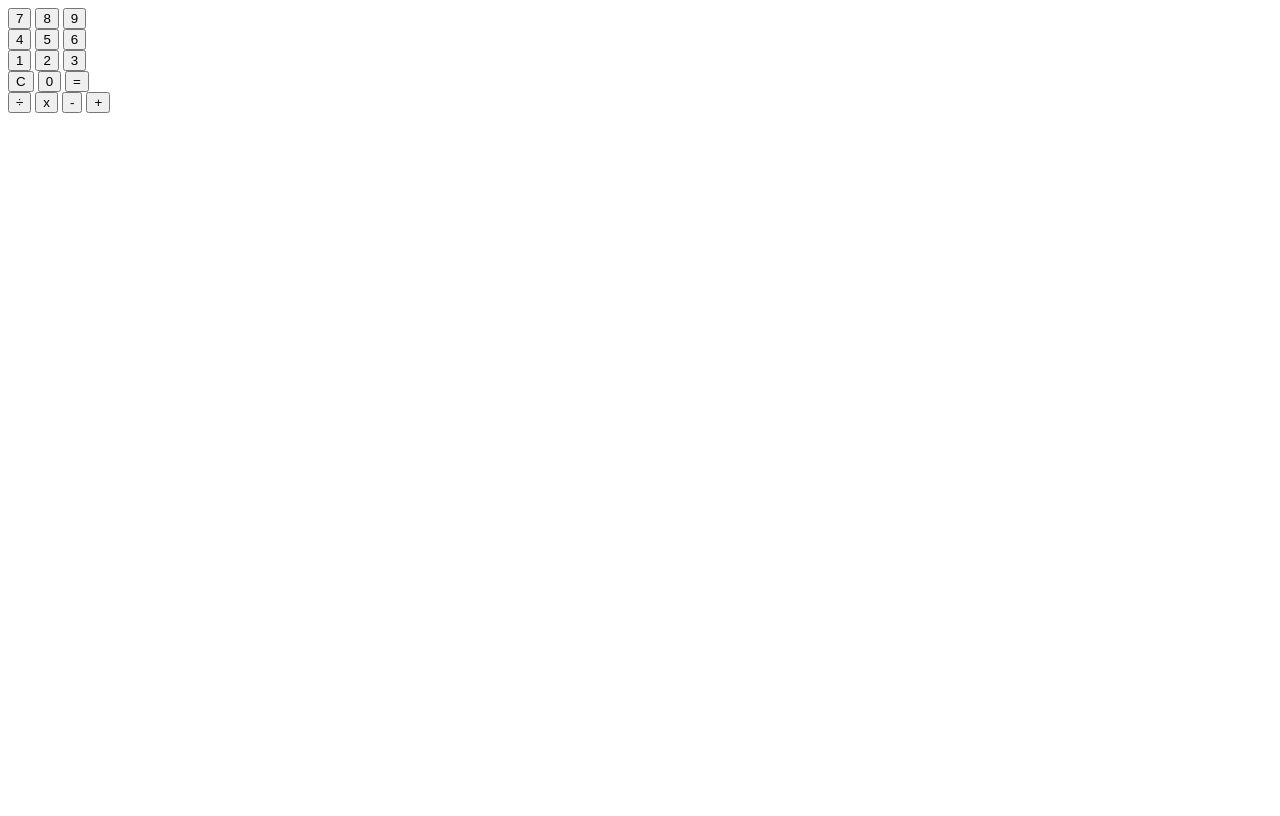
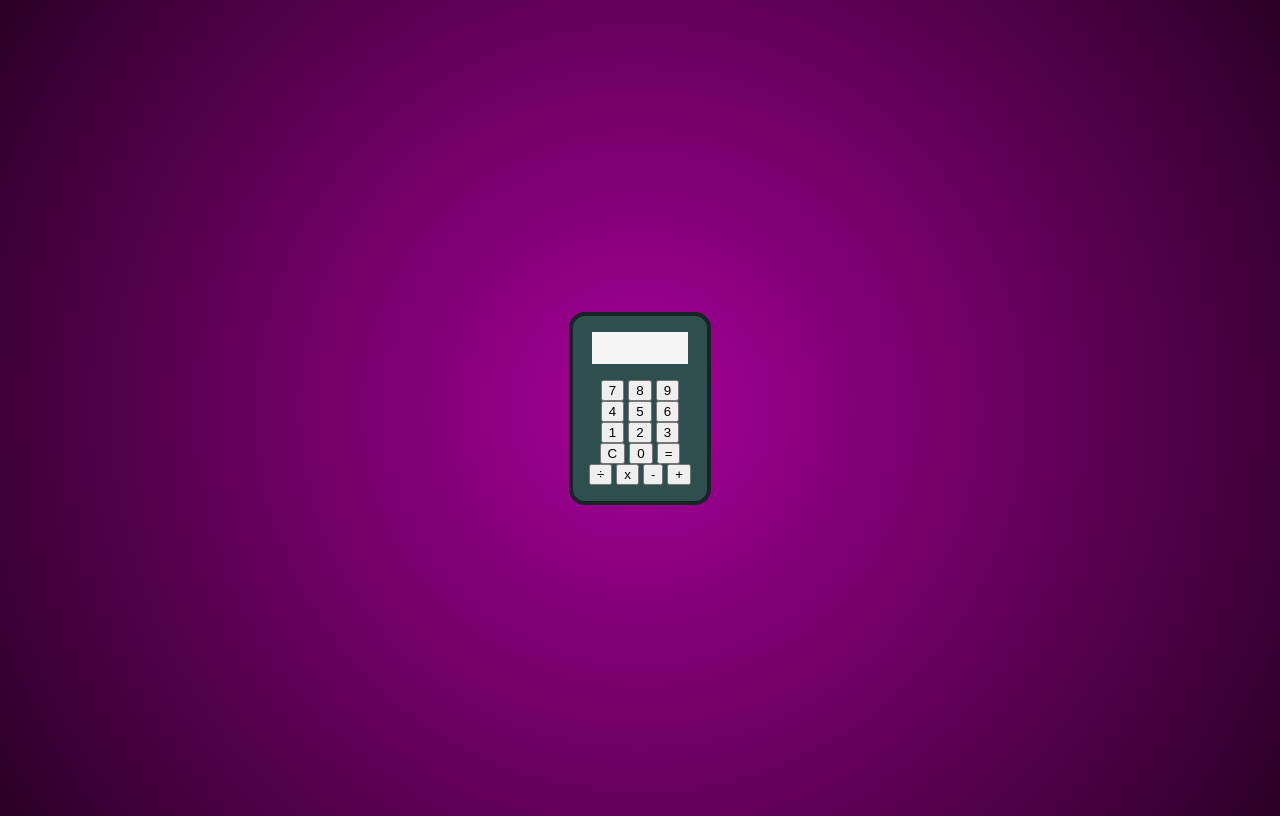
Before and after one commit to BigJarvis06/calculator, a plain HTML site: page index.html in a window 1280 px wide. Drawn offline with Linux system fonts and the light colour scheme.

Commit message:
HTML: added ids for math operation buttons. CSS: added styles to body, container, and display.

```diff
--- a/index.html
+++ b/index.html
@@ -32,10 +32,10 @@
       </div>
 
       <div class="column">
-        <button id="">&divide;</button>
-        <button id="">x</button>
-        <button id="">-</button>
-        <button id="">+</button>
+        <button id="divide">&divide;</button>
+        <button id="multiply">x</button>
+        <button id="subtract">-</button>
+        <button id="add">+</button>
       </div>
   </div>
 
--- a/styles.css
+++ b/styles.css
@@ -0,0 +1,26 @@
+body {
+  display: flex;
+  height: 100vh;
+  justify-content: center;
+  align-items: center;
+  background: rgb(166,0,152);
+  background: radial-gradient(circle, rgba(166,0,152,1) 0%, rgba(43,0,38,1) 100%);
+}
+
+#container {
+  display: flex;
+  flex-direction: column;
+  align-items: center;
+  background-color: darkslategrey;
+  padding: 1rem;
+  border: 4px solid rgb(21, 36, 36);
+  border-radius: 1rem;
+}
+
+#display {
+  display: flex;
+  min-height: 2rem;
+  min-width: 6rem;
+  background-color: whitesmoke;
+  margin-bottom: 1rem;
+}
```
